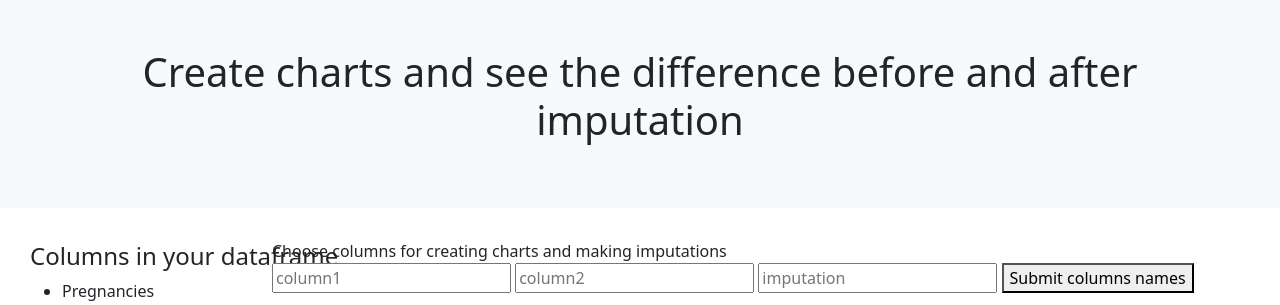
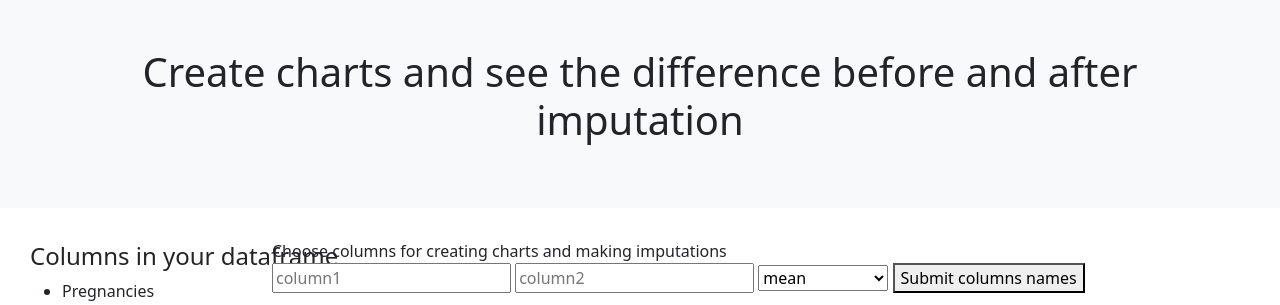
Before and after one commit to KPaulina/MissingDataDashboard, a Django app: page / in a window 1280 px wide; the page is wider, and only the part inside the window is pictured. Shown: the part 56-361 px from the top of that part. Run offline with Django 3.2, Linux system fonts and the light colour scheme.

Commit message:
refractoring dat_from_csv view

```diff
--- a/MD_Dashboard/views.py
+++ b/MD_Dashboard/views.py
@@ -3,8 +3,6 @@ import os.path
 import numpy as np
 import pandas as pd
 from django.shortcuts import render
-from dash import dcc
-from dash import html
 import plotly.graph_objects as go
 import plotly.express as px
 from sklearn.impute import SimpleImputer
@@ -14,20 +12,53 @@ DATA_DIR = os.path.join(BASE_DIR, 'data\\')
 # Create your views here.
 
 
+def calculate_std(data, column_1, column_2):
+    std_1 = data[column_1].std()
+    std_2 = data[column_2].std()
+    return std_1, std_2
+
+
+def imputation_strategy(imput_strategy, data, context, column_1, column_2):
+    context['column1'] = column_1
+    context['column2'] = column_2
+    context['imputation_strategy'] = imput_strategy
+    if imput_strategy == 'mean' or imput_strategy == 'median':
+        data_imputation = data.copy(deep=True)
+        data_imputation = data_imputation[[column_1, column_2]]
+        data_imputation[column_1] = np.where((data_imputation[column_1] == 0) | (data_imputation[column_1] is None), np.nan, data_imputation[column_1])
+        data_imputation[column_2] = np.where((data_imputation[column_2] == 0) | (data_imputation[column_2] is None), np.nan, data_imputation[column_2])
+        col = data_imputation.columns
+        imputer = SimpleImputer(missing_values=np.nan, strategy=imput_strategy)
+        data_imputation = pd.DataFrame(imputer.fit_transform(data_imputation))
+        data_imputation.columns = col
+        data_imputation.index = data.index
+
+        return data_imputation, context
+    data_imputation = data.copy(deep=True)
+    data_imputation[column_1] = np.where((data_imputation[column_1] == 0) | (data_imputation[column_1] is None), np.nan, data_imputation[column_1])
+    data_imputation[column_2] = np.where((data_imputation[column_2] == 0) | (data_imputation[column_2] is None), np.nan, data_imputation[column_2])
+    mean_imputer = SimpleImputer(missing_values=np.nan, strategy=imput_strategy)
+    data_imputation = pd.DataFrame(mean_imputer.fit_transform (data_imputation))
+    data_imputation.columns = data.columns
+    data_imputation.index = data.index
+
+    return data_imputation, context
+
+
 def data_from_csv(request):
     def create_chart(data, column_1, column_2):
         column_in_the_graph_1 = data[column_1]
         column_in_the_graph_2 = data[column_2]
-        fig2 = px.scatter (data,
+        fig2 = px.scatter(data,
                            x=column_in_the_graph_1,
                            y=column_in_the_graph_2,
                            )
         box_plot_fig = go.Figure ()
-        box_plot_fig.add_trace (go.Box (y=column_in_the_graph_1, name=column_1))
-        box_plot_fig.add_trace (go.Box (y=column_in_the_graph_2, name=column_2))
+        box_plot_fig.add_trace(go.Box(y=column_in_the_graph_1, name=column_1))
+        box_plot_fig.add_trace(go.Box(y=column_in_the_graph_2, name=column_2))
 
-        chart = box_plot_fig.to_html ()
-        chart2 = fig2.to_html ()
+        chart = box_plot_fig.to_html()
+        chart2 = fig2.to_html()
         return chart, chart2
     name = 'diabetes'
     data = pd.read_csv(f'{DATA_DIR}{name}.csv', sep=',')
@@ -37,66 +68,26 @@ def data_from_csv(request):
     if request.method == "POST":
         column_1 = request.POST.get('column1')
         column_2 = request.POST.get('column2')
-        std_1 = data[column_1].std()
-        std_2 = data[column_1].std()
+        std_1, std_2 = calculate_std(data, column_1, column_2)
         context['std1'] = std_1
         context['std2'] = std_2
-        imputation_strategy = request.POST.get('imputation')
-        if imputation_strategy == 'mean' or imputation_strategy == 'median':
-            context['column1'] = column_1
-            context['column2'] = column_2
-            context['imputation_strategy'] = imputation_strategy
-            data_imputation = data.copy(deep=True)
-            # data[column_1].replace('', np.nan, inplace=True)
-            # data_imputation[column_1] = pd.to_numeric(data[column_1], errors='coerce')
-            # data_imputation[column_1] = data_imputation[column_1].astype(float)
-            data_imputation = data_imputation[[column_1, column_2]]
-            std_imputation_1 = data_imputation[column_1].std()
-            std_imputation_2 = data_imputation[column_1].std()
-            context['std_imputation_1'] = std_imputation_1
-            context['std_imputation_2'] = std_imputation_2
-            col = data_imputation.columns
-            mean_imputer = SimpleImputer(missing_values=np.nan, strategy=imputation_strategy)
-
-            data_imputation = pd.DataFrame(mean_imputer.fit_transform(data_imputation))
-            data_imputation.columns = col
-            data_imputation.index = data.index
-
-
-            data_imputation[column_1] = np.where((data_imputation[column_1] == 0) | (data_imputation[column_1] is None), np.nan, data_imputation[column_1])
-            chart_imputation_1, chart_imputation_2 = create_chart(data_imputation, column_1, column_2)
-            context['chart_imputation_1'] = chart_imputation_1
-            context['chart_imputation_2'] = chart_imputation_2
-        else:
-            context['column1'] = column_1
-            context['column2'] = column_2
-            context['imputation_strategy'] = imputation_strategy
-            data_imputation = data.copy(deep=True)
-            mean_imputer = SimpleImputer (missing_values=np.nan, strategy=imputation_strategy)
-
-            data_imputation = pd.DataFrame (mean_imputer.fit_transform (data_imputation))
-            data_imputation.columns = data.columns
-            data_imputation.index = data.index
-
-            data_imputation[column_1] = np.where (
-                (data_imputation[column_1] == 0) | (data_imputation[column_1] is None), np.nan,
-                data_imputation[column_1])
-            chart_imputation_1, chart_imputation_2 = create_chart (data_imputation, column_1, column_2)
-            context['chart_imputation_1'] = chart_imputation_1
-            context['chart_imputation_2'] = chart_imputation_2
-
+        impu_strategy = request.POST.get('imputation')
+        print(type(impu_strategy))
+        data_imputation, context = imputation_strategy(impu_strategy, data, context, column_1, column_2)
+        std_im_1, std_im_2 = calculate_std(data, column_1, column_2)
+        data['std_imputation_1'] = std_im_1
+        data['std_imputation_2'] = std_im_2
+        chart_imputation_1, chart_imputation_2 = create_chart(data_imputation, column_1, column_2)
+        context['chart_imputation_1'] = chart_imputation_1
+        context['chart_imputation_2'] = chart_imputation_2
         chart, chart2 = create_chart(data, column_1, column_2)
-
         context['chart'] = chart
         context['chart2'] = chart2
-
         context['dashboard_created'] = True
-
         context['dashboard_not_created'] = False
         context['error'] = 'This imputation strategy cannot be used here'
     return render(request, 'data_display/display_columns.html', context)
 
 
-
 def create_dashboard(request):
     pass
--- a/templates/data_display/display_columns.html
+++ b/templates/data_display/display_columns.html
@@ -23,7 +23,13 @@
         {% csrf_token %}
         <input type='text' name='column1' placeholder="column1" />
         <input type='text' name='column2' placeholder="column2" />
-        <input type="text" name="imputation" placeholder="imputation" />
+{#        <input type="text" name="imputation" placeholder="imputation" />#}
+        <select name="imputation">
+            <option value="mean">mean</option>
+            <option value="median">median</option>
+            <option value="most_frequent">most frequent</option>
+            <option value="constant">constant</option>
+        </select>
         <button type="submit">Submit columns names</button>
     </form>
     </div>
```
